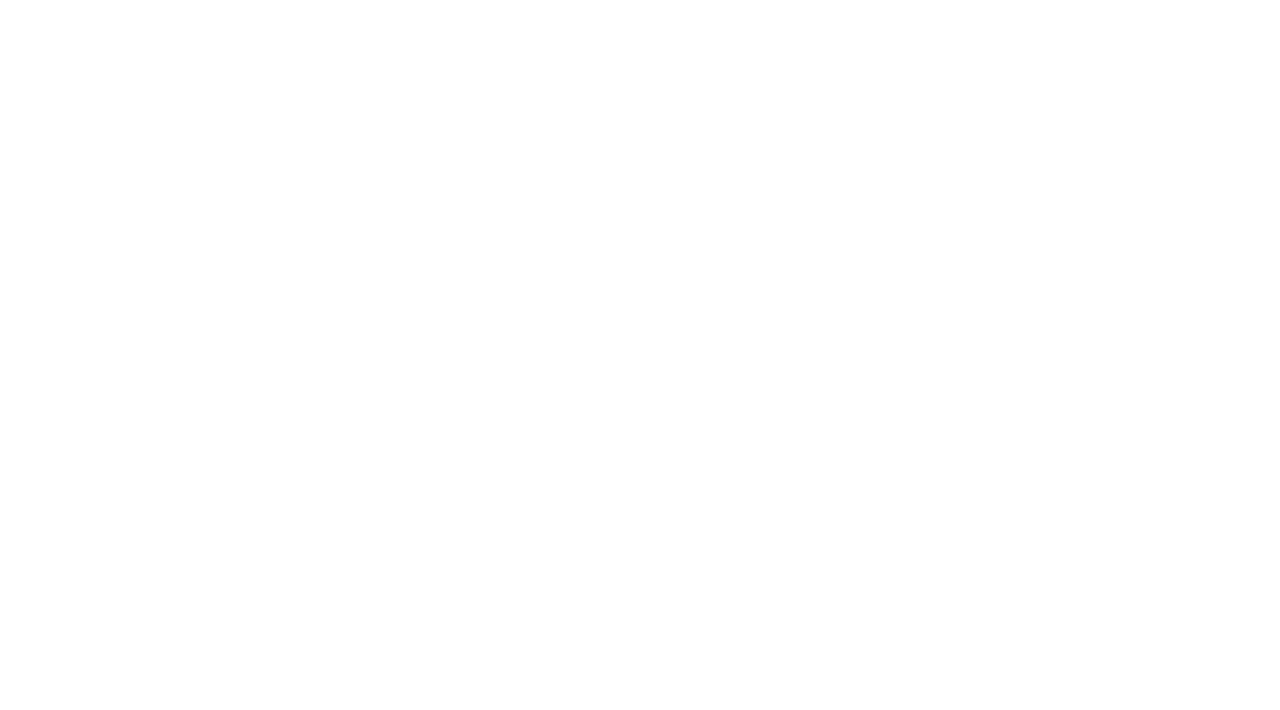
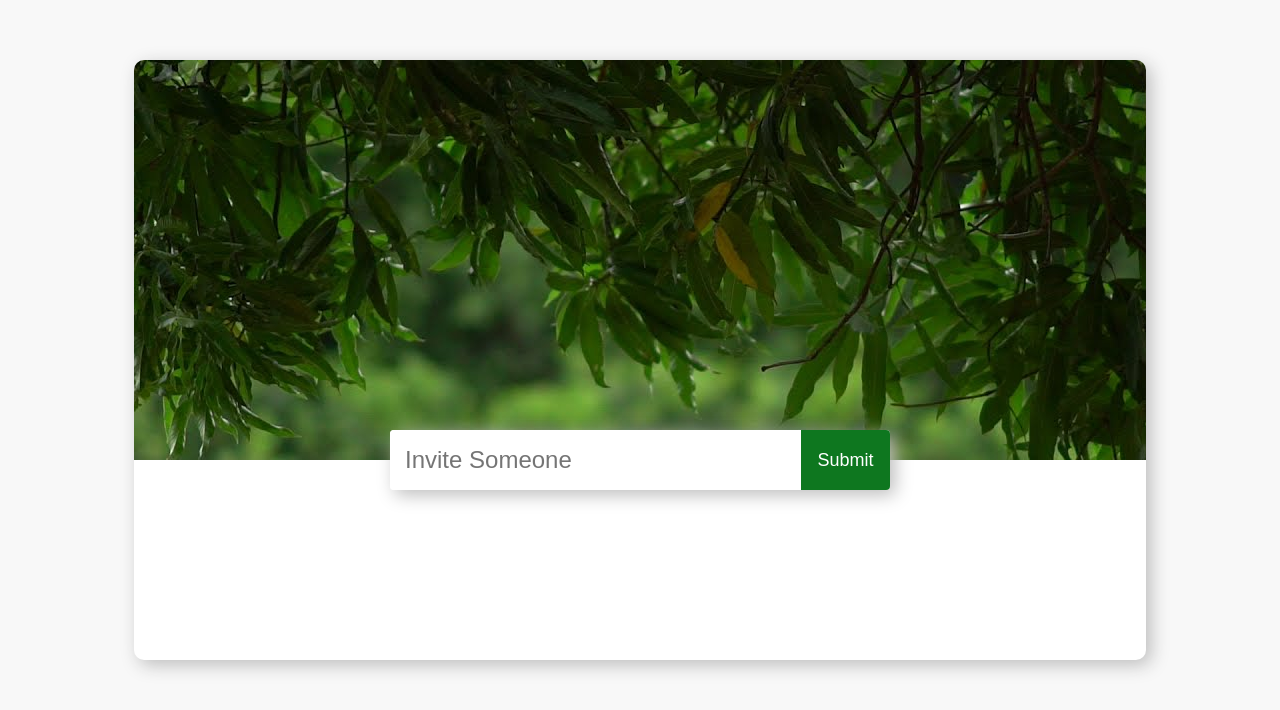
Before and after one commit to Alexie81/RSVP, a plain HTML site: page index.html in a window 1280 px wide. Drawn offline with Linux system fonts and the light colour scheme.

Commit message:
Finish input and submit button style

```diff
--- a/css/main.css
+++ b/css/main.css
@@ -0,0 +1,62 @@
+*{
+  box-sizing: border-box;
+}
+body {
+    background-color: rgba(248, 248, 248, 0.933);
+}
+main {
+  background-color: #fff;
+  width: 80%;
+  min-height: 600px;
+  border-radius: 10px;
+  box-shadow: 5px 5px 18px #bdbdbd;
+  margin-right: auto;
+  margin-left: auto;
+  margin-top: 60px;
+}
+main > .img_header{
+  background-image: url("../img/header.jpeg");
+  height: 400px;
+  background-repeat: no-repeat;
+  border-top-left-radius: 10px;
+  border-top-right-radius: 10px;
+}
+main > .input_body{
+  width: 500px;
+  display: flex;
+  align-items: center;
+  justify-content: center;
+  margin-left: auto;
+  margin-right: auto;
+  background-color: #fff;
+  height: 60px;
+  margin-top: -30px;
+  border-radius: 4px;
+  box-shadow: 5px 5px 18px #bdbdbd;
+}
+main > .input_body > input{
+  width: 100%;
+  height: 100%;
+  outline: none;
+  border: none;
+  font-size:24px;
+  border-top-left-radius: 4px;
+  border-bottom-left-radius: 4px;
+  padding-left: 15px;
+}
+main > .input_body > button{
+  margin-left: -30px;
+  width: 100px;
+  height: 100%;
+  border: none;
+  cursor: pointer;
+  border-top-right-radius: 4px;
+  border-bottom-right-radius: 4px;
+  font-size:18px;
+  background-color: rgb(14, 119, 31);
+  color: #fff;
+  transition: .41s;
+}
+main > .input_body > button:hover{
+  transform: scale(1.05);
+}
--- a/index.html
+++ b/index.html
@@ -13,7 +13,12 @@
   <body>
     <header></header>
 
-    <main></main>
+    <main>
+      <div class="img_header"></div>
+      <div class="input_body">
+        <input class="invite_input" placeholder="Invite Someone"/><button class="btn btn_submit">Submit</button>
+      </div>
+    </main>
 
     <footer></footer>
 
```
Also changed, not shown: img/header.jpeg (added).
